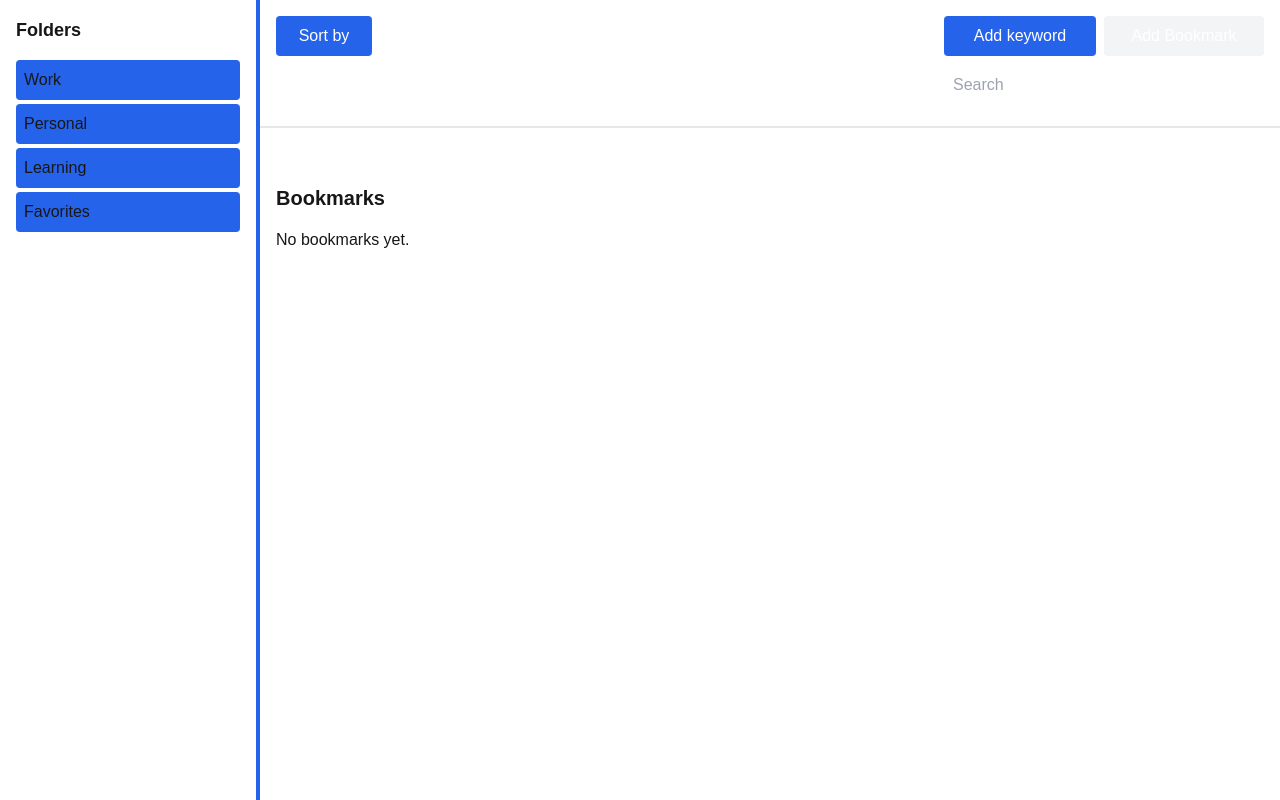
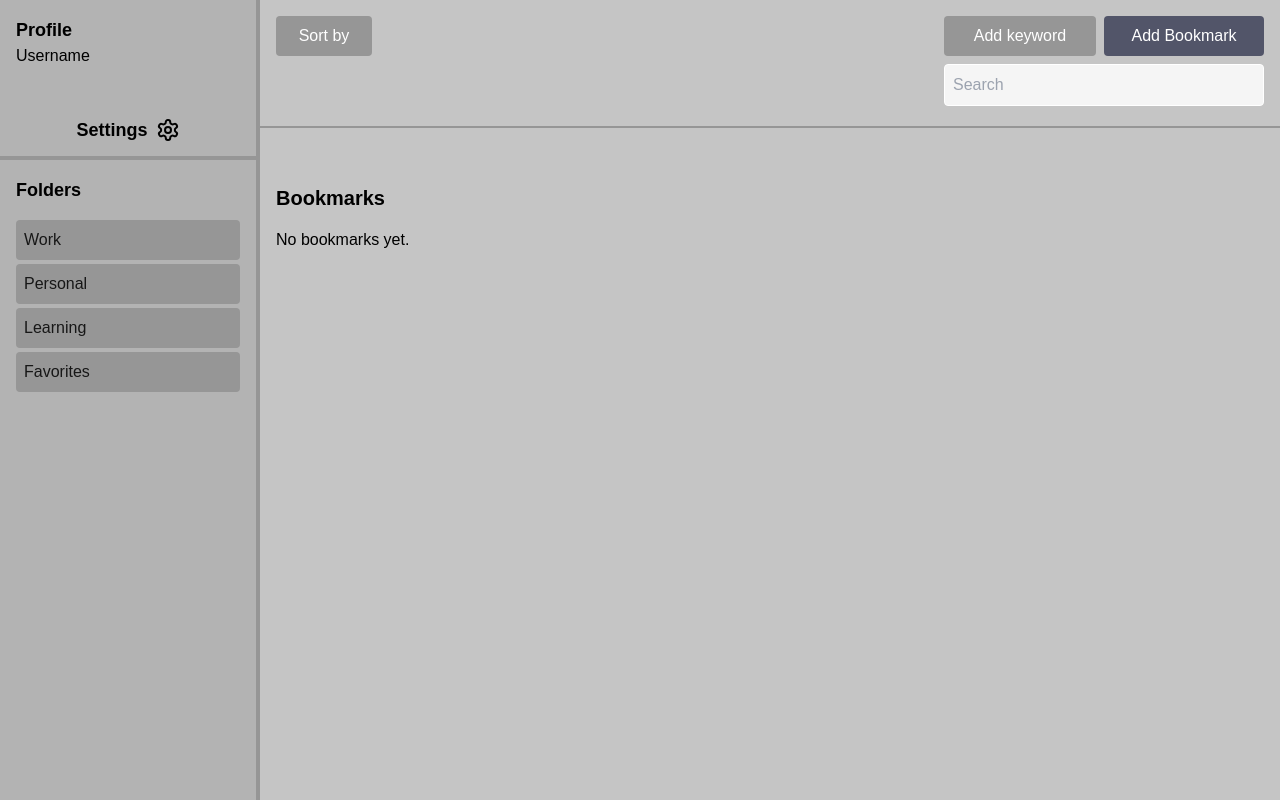
Before and after one commit to ElevenTimes/bookmark-manager, a Next.js app in the folder bookmark-manager/: page / in a window 1280 px wide. Built offline with nearby package versions, Linux system fonts and the light colour scheme.

Commit message:
v 0.07 started work on settings menu and added dark mode

```diff
--- a/bookmark-manager/package.json
+++ b/bookmark-manager/package.json
@@ -9,6 +9,7 @@
     "lint": "next lint"
   },
   "dependencies": {
+    "lucide-react": "^0.484.0",
     "next": "^15.2.3",
     "react": "^19.0.0",
     "react-dom": "^19.0.0",
--- a/bookmark-manager/src/app/globals.css
+++ b/bookmark-manager/src/app/globals.css
@@ -4,58 +4,41 @@
 
 :root {
   /* Backgrounds and text */
-  --background: #ffffff;
-  --secondary-background: #ffffff;
-  --foreground: #171717;
+  --background: #c5c5c5;
+  --secondary-background: #b3b3b3;
+  --foreground: #000000;
 
   /* Primary and Secondary Colors */
-  --primary: #2563eb; /* Blue */
+  --primary: #969696; /* Blue */
   --primary-foreground: #ffffff;
-  --secondary: #f3f4f6; /* Gray */
+  --secondary: #525569; /* Gray */
   --secondary-foreground: #171717;
 
   /* Accent color */
   --accent: #f59e0b; /* Amber */
   --accent-foreground: #171717;
+  --input-field: #f5f5f5;
 
   /* Border and neutral colors */
-  --border: #e5e7eb;
-}
-
-@media (prefers-color-scheme: dark) {
-  :root {
-    --background: #111111;
-    --secondary-background: #1a1a1a;
-    --foreground: #ededed;
-
-    --primary: #313131;
-    --primary-foreground: #ffffff;
-    --secondary: #513737;
-    --secondary-foreground: #cfcfcf;
-
-    --accent: #fbbf24;
-    --accent-foreground: #171717;
-    --input-field: #f5f5f5;
-
-    --border: #313131;
-  }
+  --border: #969696;
 }
 
 /* Manual dark mode override */
 .dark {
-  --background: #0a0a0a;
-  --secondary-background: #ffffff;
+  --background: #111111;
+  --secondary-background: #1a1a1a;
   --foreground: #ededed;
 
-  --primary: #3b82f6;
+  --primary: #313131;
   --primary-foreground: #ffffff;
-  --secondary: #374151;
-  --secondary-foreground: #f3f4f6;
+  --secondary: #525569;
+  --secondary-foreground: #cfcfcf;
 
   --accent: #fbbf24;
   --accent-foreground: #171717;
+  --input-field: #f5f5f5;
 
-  --border: #4b5563;
+  --border: #313131;
 }
 
 body {
--- a/bookmark-manager/src/app/page.tsx
+++ b/bookmark-manager/src/app/page.tsx
@@ -1,5 +1,3 @@
-import { useState } from 'react';
-import BookmarkList from "@/components/BookmarkList";
 import MainLayout from "@/components/MainLayout";
 
 export default function Home() {
--- a/bookmark-manager/src/components/MainLayout.tsx
+++ b/bookmark-manager/src/components/MainLayout.tsx
@@ -1,6 +1,7 @@
 "use client";
 
 import { useState, useRef } from "react";
+import Registration from "./profile/Registration";
 import Navigation from "./Navigation";
 import BookmarkList from "./BookmarkList";
 import ActionPanel from "./ActionPanel";
@@ -21,7 +22,8 @@ export default function MainLayout() {
   const handleMouseMove = (e: MouseEvent) => {
     if (!isResizing.current) return;
     const newWidth = (e.clientX / window.innerWidth) * 100;
-    if (newWidth > 10 && newWidth < 50) setNavWidth(newWidth);
+    if (newWidth < 50) setNavWidth(newWidth);
+    if (newWidth < 2) setNavWidth(0);
   };
   const handleMouseUp = () => (isResizing.current = false);
 
@@ -74,15 +76,20 @@ export default function MainLayout() {
 
     <div className={`flex h-screen ${isResizing ? 'select-none' : ''}`}>
       {/* Navigation Sidebar */}
-      <div className="bg-[var(--secondary-background)] text-[var(--foreground)] p-4" style={{ width: `${navWidth}%` }}>
+      <div
+        className="bg-[var(--secondary-background)] text-[var(--foreground)] flex flex-col h-full relative z-0 overflow-hidden"
+        style={{ width: `${navWidth}%` }}
+      >
+        <Registration />
         <Navigation />
       </div>
 
+
       {/* Divider */}
-      <div onMouseDown={handleMouseDown} className="w-1 cursor-col-resize bg-[var(--primary)]" />
+      <div onMouseDown={handleMouseDown} className="w-1 cursor-col-resize bg-[var(--border)] relative z-11" />
 
       {/* Main Content */}
-      <div className="flex-1 flex flex-col">
+      <div className="flex-1 flex flex-col relative z-10">
         <div className="pb-10">
           <ActionPanel
             onAddBookmark={handleAddBookmark}
@@ -92,7 +99,6 @@ export default function MainLayout() {
             keywords={keywords} // Pass keywords list here
             setKeywords={setKeywords} // Pass setKeywords function here
           />
-
         </div>
         <BookmarkList
           bookmarks={filteredBookmarks}
--- a/bookmark-manager/src/components/Navigation.tsx
+++ b/bookmark-manager/src/components/Navigation.tsx
@@ -7,7 +7,7 @@ export default function Navigation() {
   const folders = ["Work", "Personal", "Learning", "Favorites"];
 
   return (
-    <div className="space-y-2">
+    <div className="space-y-2 p-4">
       <h2 className="text-lg font-bold mb-4">Folders</h2>
       <ul className="space-y-1">
         {folders.map((folder, index) => (
--- /dev/null
+++ b/bookmark-manager/src/components/profile/Registration.tsx
@@ -0,0 +1,50 @@
+"use client";
+
+import React, { useState } from "react";
+import { Settings } from 'lucide-react'; // Import the Settings icon
+
+const Registration = () => {
+  const [settingsOpen, setSettingsOpen] = useState(false);
+
+  const toggleDarkMode = () => {
+    const newMode = !document.documentElement.classList.contains("dark");
+    if (newMode) {
+      document.documentElement.classList.add("dark");
+    } else {
+      document.documentElement.classList.remove("dark");
+    }
+    localStorage.setItem("darkMode", newMode.toString());
+  };
+
+
+  return (
+    <div className={`flex flex-col ${settingsOpen ? "h-auto" : "h-40"} p-4 border-b-4 border-[var(--border)]`}>
+      <h2 className="text-lg font-bold">Profile</h2>
+
+      <h3>Username</h3>
+
+      {/* Settings Button */}
+      <button
+        onClick={() => setSettingsOpen(!settingsOpen)}
+        className="flex items-center justify-center bg-transparent rounded pt-12"
+      >
+        <h2 className="text-lg font-bold pr-2">Settings</h2>
+        <Settings size={24} className="text-[var(--foreground)]" />
+      </button>
+
+
+      {/* Settings Panel */}
+      {settingsOpen && (
+        <div className="mt-2 bg-[var(--background)] p-4">
+          <h3 className="font-bold">Settings Options</h3>
+          <button
+            onClick={() => toggleDarkMode()}
+          >
+          black</button>
+        </div>
+      )}
+    </div>
+  );
+};
+
+export default Registration;
```
Also changed, not shown: 2 other files (tests, documents, lock files or other folders). Lines whose indentation alone changed are shown as unchanged.
